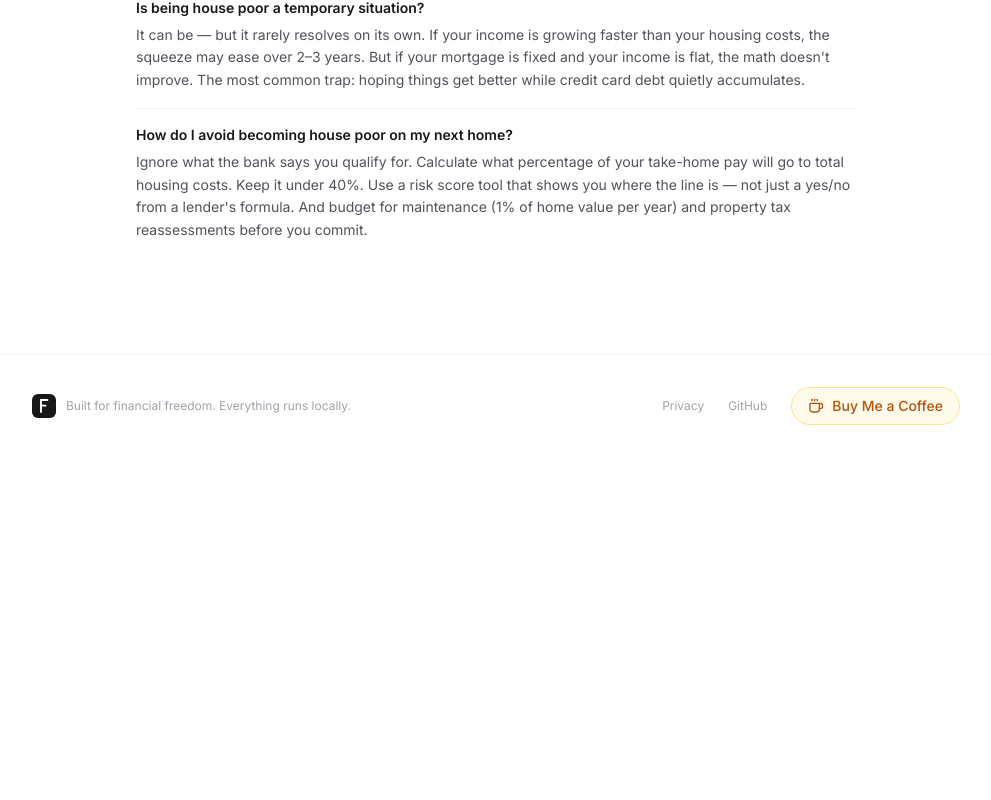
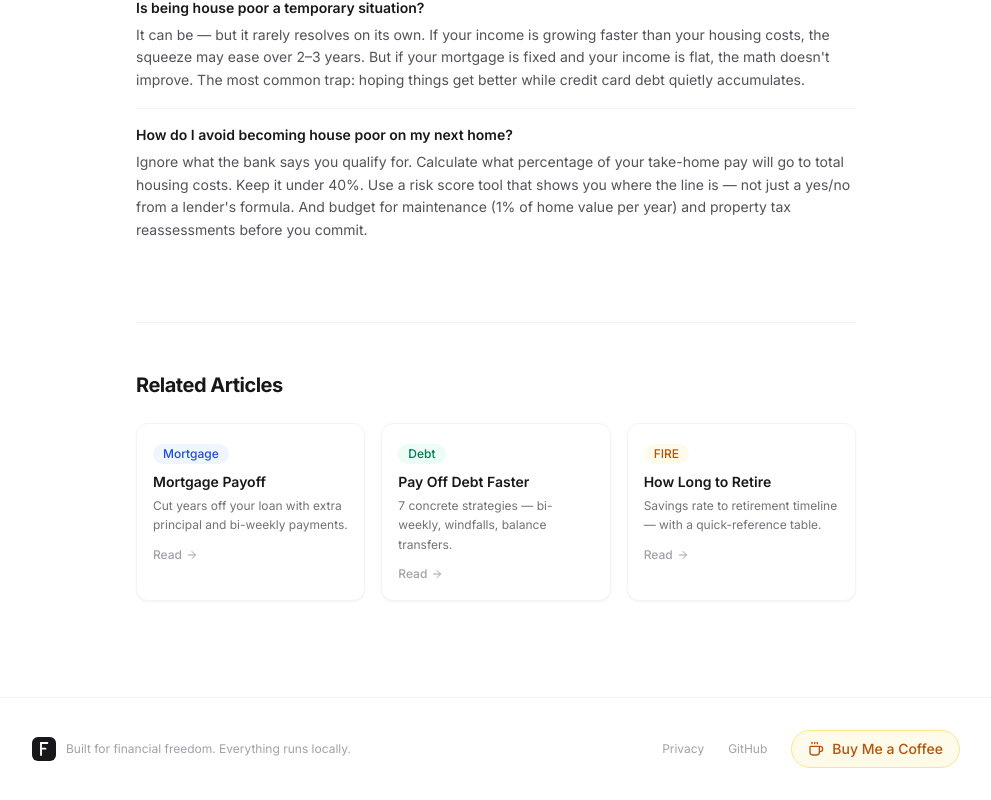
Before and after one commit to q-b23/finkit, a Next.js app: page /am-i-house-poor in a window 1280 px wide. Shown: the part 3267-4067 px from the top of the page, without its empty margins (272-1263 px from the left). Before the commit the page ends 3724 px from the top, so only its background shows below. Built offline with nearby package versions, Linux system fonts and the light colour scheme; no server answers.

Commit message:
feat: add RelatedArticles to all 6 SEO landing pages
Cross-link mortgage-category articles on high-priority SEO pages:
should-i-buy-a-house, can-i-afford-a-house, am-i-house-poor,
rent-vs-buy-decision, is-now-a-bad-time-to-buy, pay-off-mortgage-or-invest

```diff
--- a/app/am-i-house-poor/page.tsx
+++ b/app/am-i-house-poor/page.tsx
@@ -1,6 +1,7 @@
 import { Metadata } from "next";
 import Link from "next/link";
 import { ArrowRight } from "lucide-react";
+import RelatedArticles from "@/components/RelatedArticles";
 
 export const metadata: Metadata = {
   title: "Am I House Poor? — The 4 Signs + What to Do About It",
@@ -244,6 +245,8 @@ export default function AmIHousePoorPage() {
             a="Ignore what the bank says you qualify for. Calculate what percentage of your take-home pay will go to total housing costs. Keep it under 40%. Use a risk score tool that shows you where the line is — not just a yes/no from a lender's formula. And budget for maintenance (1% of home value per year) and property tax reassessments before you commit."
           />
         </section>
+      <RelatedArticles category="mortgage" />
+
       </article>
 
       {/* ================================================================
--- a/app/can-i-afford-a-house/page.tsx
+++ b/app/can-i-afford-a-house/page.tsx
@@ -1,6 +1,7 @@
 import { Metadata } from "next";
 import Link from "next/link";
 import { ArrowRight } from "lucide-react";
+import RelatedArticles from "@/components/RelatedArticles";
 
 export const metadata: Metadata = {
   title: "Can I Afford a House in the US? — Your Numbers, Not the Bank's Formula",
@@ -351,6 +352,8 @@ export default function CanIAffordAHousePage() {
             a="Yes — significantly. At 6.5% interest vs 3% in 2021, the monthly payment on the same loan is about 50% higher. A $400,000 mortgage costs roughly $842 more per month. This means the same income buys a lot less house today than it did in 2021, even at identical home prices."
           />
         </section>
+      <RelatedArticles category="mortgage" />
+
       </article>
 
       {/* ================================================================
--- a/app/is-now-a-bad-time-to-buy/page.tsx
+++ b/app/is-now-a-bad-time-to-buy/page.tsx
@@ -1,6 +1,7 @@
 import { Metadata } from "next";
 import Link from "next/link";
 import { ArrowRight } from "lucide-react";
+import RelatedArticles from "@/components/RelatedArticles";
 
 export const metadata: Metadata = {
   title: "Is Now a Bad Time to Buy a House? — Rate & Market Timing Analysis",
@@ -220,6 +221,8 @@ export default function IsNowABadTimeToBuyPage() {
             a="Nobody knows. Current forecasts range from 4.5% to 7.5%. The Federal Reserve has signaled potential rate cuts, but mortgage rates don't move in lockstep with the Fed funds rate. Rather than trying to predict rates, model multiple rate scenarios and see at what point waiting becomes worthwhile for your situation."
           />
         </section>
+      <RelatedArticles category="mortgage" />
+
       </article>
 
       {/* ================================================================
--- a/app/pay-off-mortgage-or-invest/page.tsx
+++ b/app/pay-off-mortgage-or-invest/page.tsx
@@ -1,6 +1,7 @@
 import { Metadata } from "next";
 import Link from "next/link";
 import { ArrowRight } from "lucide-react";
+import RelatedArticles from "@/components/RelatedArticles";
 
 export const metadata: Metadata = {
   title: "Pay Off Mortgage or Invest? — Guaranteed Return vs Market Returns",
@@ -253,6 +254,8 @@ export default function PayOffMortgageOrInvestPage() {
             a="Liquidity. Once you pay down a mortgage, that money is locked in home equity. You can't access it without selling or taking out a home equity loan (at higher rates). Before making a large principal payment, ensure you have a fully funded emergency fund (6+ months of expenses) and aren't sacrificing retirement contributions."
           />
         </section>
+      <RelatedArticles category="mortgage" />
+
       </article>
 
       {/* ================================================================
--- a/app/rent-vs-buy-decision/page.tsx
+++ b/app/rent-vs-buy-decision/page.tsx
@@ -1,6 +1,7 @@
 import { Metadata } from "next";
 import Link from "next/link";
 import { ArrowRight } from "lucide-react";
+import RelatedArticles from "@/components/RelatedArticles";
 
 export const metadata: Metadata = {
   title: "Rent vs Buy in 2026 — Which Actually Builds More Wealth?",
@@ -314,6 +315,8 @@ export default function RentVsBuyDecisionPage() {
             a="Over long enough time horizons, yes — but not always. Building equity through mortgage paydown is slow: in year one at 6.5%, only about 18% of your payment goes to principal. Home appreciation historically averages 3%–5% annually, but it's not guaranteed and varies dramatically by market. The wealth-building case for buying gets stronger the longer you stay."
           />
         </section>
+      <RelatedArticles category="mortgage" />
+
       </article>
 
       {/* ================================================================
--- a/app/should-i-buy-a-house/page.tsx
+++ b/app/should-i-buy-a-house/page.tsx
@@ -1,6 +1,7 @@
 import { Metadata } from "next";
 import Link from "next/link";
 import { ArrowRight } from "lucide-react";
+import RelatedArticles from "@/components/RelatedArticles";
 
 export const metadata: Metadata = {
   title: "Should You Buy a House in 2026? — Don't Ask the Bank. Ask Your Numbers.",
@@ -240,6 +241,8 @@ export default function ShouldIBuyAHousePage() {
             a="Lenders allow up to 43%–50% DTI, but the safe range for actual living is 28%–36% of gross income for housing alone. In take-home terms (which matter more day-to-day), aim for under 40%. Above 50% of take-home going to housing is the house poor zone."
           />
         </section>
+      <RelatedArticles category="mortgage" />
+
       </article>
 
       {/* ================================================================
```
